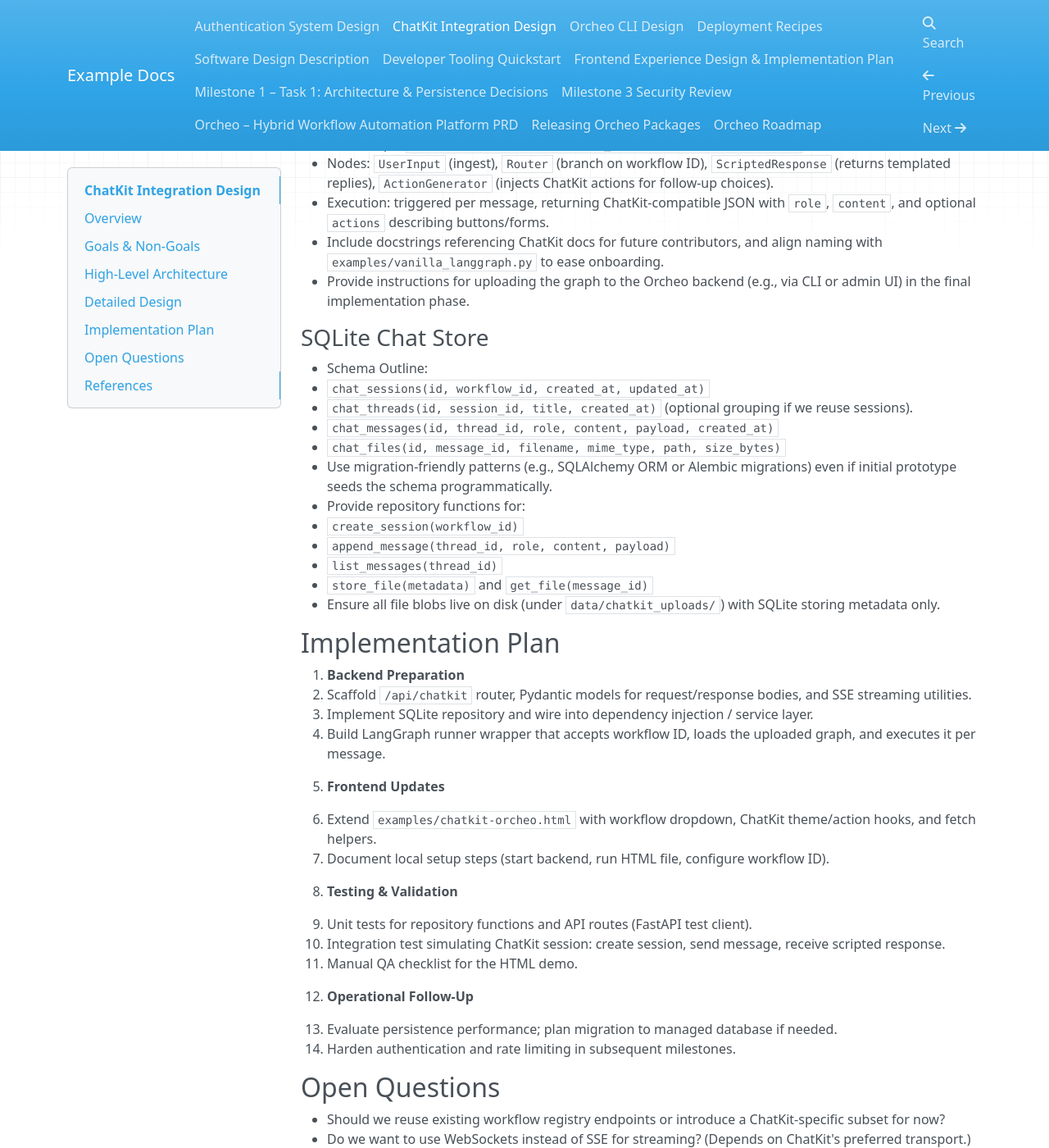
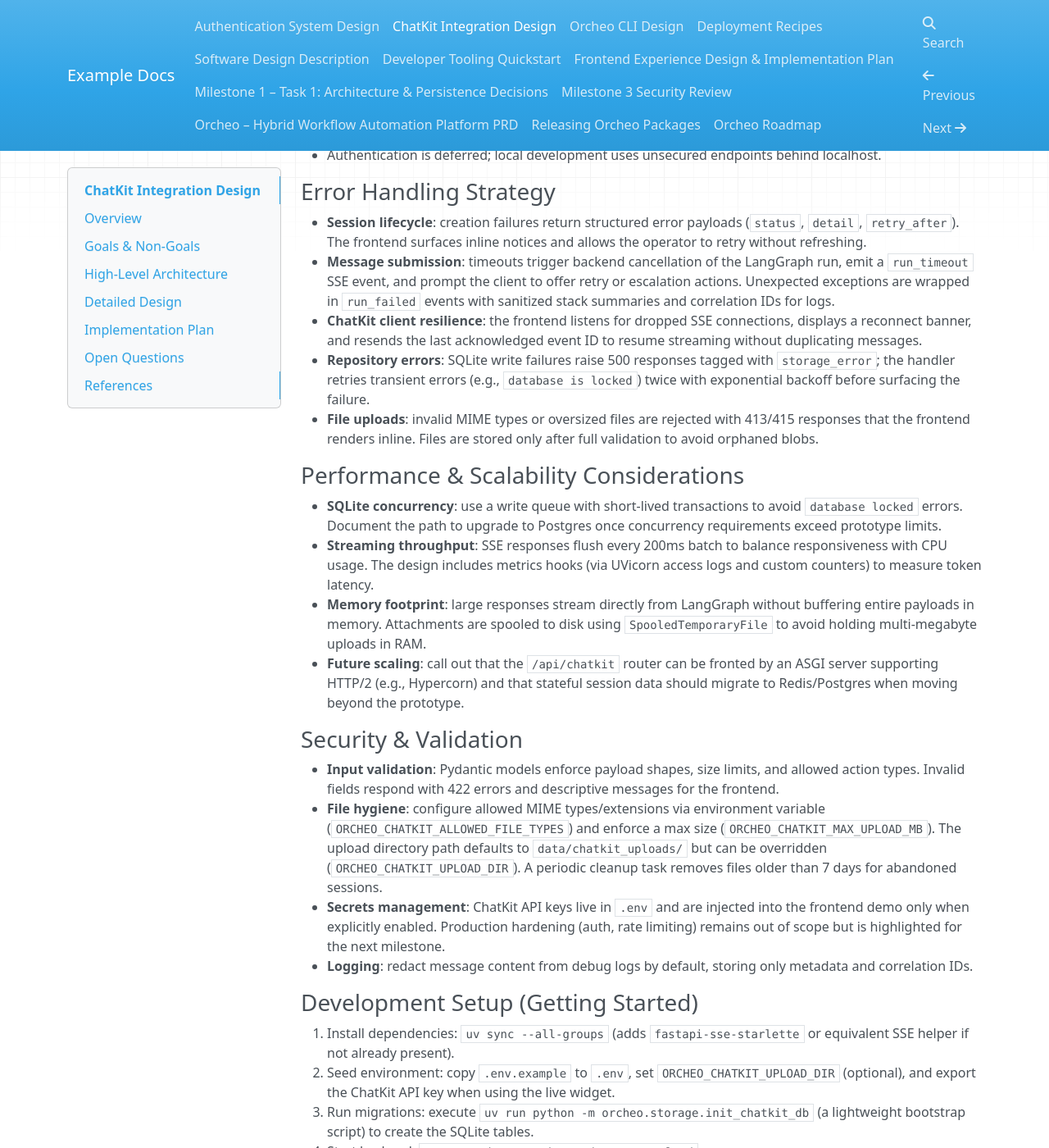
Before and after one commit to ShaojieJiang/orcheo, an MkDocs documentation site: the page built from docs/chatkit_integration_design.md, in a window 1280 px wide and 1400 px high, scrolled down 2435 px. Shown: the whole window at 82% size. Built offline with MkDocs 1.6.1, drawn with Linux system fonts in a browser that asks for light colours; nearby versions of some CDN libraries; some of the changed text lies outside the part shown.

Commit message:
docs: address chatkit design review feedback

```diff
--- a/docs/chatkit_integration_design.md
+++ b/docs/chatkit_integration_design.md
@@ -36,7 +36,7 @@
 
 ## Detailed Design
 ### Frontend (ChatKit Demo Page)
-- **Workflow Selector UI**: Add a `<select>` element populated from `/api/chatkit/workflows` so the operator can choose an Orcheo workflow. Fall back to client-side JSON seed for local demos.
+- **Workflow Selector UI**: Add a `<select>` element populated from `/api/chatkit/workflows` so the operator can choose an Orcheo workflow. When the fetch fails, surface a non-blocking inline error, keep the selector disabled, and offer a "Retry" control that reuses cached results when available. Fall back to client-side JSON seed for local demos so the prototype stays usable offline.
 - **ChatKit Client Initialization**:
   - Use `ChatKit.init({ apiUrl: '/api/chatkit', theme: 'orcheo', actions: [...] })` to point to the new backend.
   - Register action handlers that translate ChatKit action invocations (buttons, forms) into POST requests.
@@ -55,30 +55,59 @@
 | `/api/chatkit/sessions/{session_id}/actions` | POST | Handle ChatKit action invocations | Forwards payloads to LangGraph nodes as events. |
 | `/api/chatkit/sessions/{session_id}` | GET | Fetch session summary/state | Used for reconnection and debugging. |
 
+- Idempotency: message submissions include a client-supplied `message_id` so retried requests are deduplicated. Concurrent message submissions in the same session are serialized by the backend queue to preserve ordering while still returning 409 errors if a conflicting run is in-flight.
 - Responses follow JSON API conventions with `data` envelopes, while streaming uses server-sent events (SSE) to align with ChatKit's streaming mode.
 - Authentication is deferred; local development uses unsecured endpoints behind localhost.
 
+### Error Handling Strategy
+- **Session lifecycle**: creation failures return structured error payloads (`status`, `detail`, `retry_after`). The frontend surfaces inline notices and allows the operator to retry without refreshing.
+- **Message submission**: timeouts trigger backend cancellation of the LangGraph run, emit a `run_timeout` SSE event, and prompt the client to offer retry or escalation actions. Unexpected exceptions are wrapped in `run_failed` events with sanitized stack summaries and correlation IDs for logs.
+- **ChatKit client resilience**: the frontend listens for dropped SSE connections, displays a reconnect banner, and resends the last acknowledged event ID to resume streaming without duplicating messages.
+- **Repository errors**: SQLite write failures raise 500 responses tagged with `storage_error`; the handler retries transient errors (e.g., `database is locked`) twice with exponential backoff before surfacing the failure.
+- **File uploads**: invalid MIME types or oversized files are rejected with 413/415 responses that the frontend renders inline. Files are stored only after full validation to avoid orphaned blobs.
+
+### Performance & Scalability Considerations
+- **SQLite concurrency**: use a write queue with short-lived transactions to avoid `database locked` errors. Document the path to upgrade to Postgres once concurrency requirements exceed prototype limits.
+- **Streaming throughput**: SSE responses flush every 200ms batch to balance responsiveness with CPU usage. The design includes metrics hooks (via UVicorn access logs and custom counters) to measure token latency.
+- **Memory footprint**: large responses stream directly from LangGraph without buffering entire payloads in memory. Attachments are spooled to disk using `SpooledTemporaryFile` to avoid holding multi-megabyte uploads in RAM.
+- **Future scaling**: call out that the `/api/chatkit` router can be fronted by an ASGI server supporting HTTP/2 (e.g., Hypercorn) and that stateful session data should migrate to Redis/Postgres when moving beyond the prototype.
+
+### Security & Validation
+- **Input validation**: Pydantic models enforce payload shapes, size limits, and allowed action types. Invalid fields respond with 422 errors and descriptive messages for the frontend.
+- **File hygiene**: configure allowed MIME types/extensions via environment variable (`ORCHEO_CHATKIT_ALLOWED_FILE_TYPES`) and enforce a max size (`ORCHEO_CHATKIT_MAX_UPLOAD_MB`). The upload directory path defaults to `data/chatkit_uploads/` but can be overridden (`ORCHEO_CHATKIT_UPLOAD_DIR`). A periodic cleanup task removes files older than 7 days for abandoned sessions.
+- **Secrets management**: ChatKit API keys live in `.env` and are injected into the frontend demo only when explicitly enabled. Production hardening (auth, rate limiting) remains out of scope but is highlighted for the next milestone.
+- **Logging**: redact message content from debug logs by default, storing only metadata and correlation IDs.
+
+### Development Setup (Getting Started)
+1. Install dependencies: `uv sync --all-groups` (adds `fastapi-sse-starlette` or equivalent SSE helper if not already present).
+2. Seed environment: copy `.env.example` to `.env`, set `ORCHEO_CHATKIT_UPLOAD_DIR` (optional), and export the ChatKit API key when using the live widget.
+3. Run migrations: execute `uv run python -m orcheo.storage.init_chatkit_db` (a lightweight bootstrap script) to create the SQLite tables.
+4. Start backend: `uv run uvicorn orcheo.main:app --reload`.
+5. Launch demo: open `examples/chatkit-orcheo.html` in a static file server (`python -m http.server`) and ensure the workflow selector loads via `/api/chatkit/workflows`.
+6. Verify streaming: use browser dev tools to confirm SSE connections remain open and events carry incremental tokens.
+
 ### LangGraph Workflow Adapter
 - Create a new example graph (`examples/chatkit_workflow_graph.py`) that demonstrates:
-  - State shape: `{"messages": list, "workflow_id": str, "metadata": dict}`.
+- State shape: `{"messages": list, "workflow_id": str, "metadata": dict, "message_id": str}` to track deduplication and ordering.
   - Nodes: `UserInput` (ingest), `Router` (branch on workflow ID), `ScriptedResponse` (returns templated replies), `ActionGenerator` (injects ChatKit actions for follow-up choices).
-  - Execution: triggered per message, returning ChatKit-compatible JSON with `role`, `content`, and optional `actions` describing buttons/forms.
+- Execution: triggered per message, returning ChatKit-compatible JSON with `role`, `content`, `message_id`, and optional `actions` describing buttons/forms. The adapter validates that loaded workflows declare ChatKit compatibility metadata; incompatible graphs short-circuit with a descriptive error surfaced to the frontend.
 - Include docstrings referencing ChatKit docs for future contributors, and align naming with `examples/vanilla_langgraph.py` to ease onboarding.
-- Provide instructions for uploading the graph to the Orcheo backend (e.g., via CLI or admin UI) in the final implementation phase.
+- Provide instructions for uploading the graph to the Orcheo backend (e.g., via CLI or admin UI) in the final implementation phase, and add a version field so future revisions can be coordinated with ChatKit expectations.
 
 ### SQLite Chat Store
 - Schema Outline:
   - `chat_sessions(id, workflow_id, created_at, updated_at)`
   - `chat_threads(id, session_id, title, created_at)` (optional grouping if we reuse sessions).
-  - `chat_messages(id, thread_id, role, content, payload, created_at)`
-  - `chat_files(id, message_id, filename, mime_type, path, size_bytes)`
+- `chat_messages(id, thread_id, role, content, payload, created_at)`
+- `chat_files(id, message_id, filename, mime_type, path, size_bytes)`
 - Use migration-friendly patterns (e.g., SQLAlchemy ORM or Alembic migrations) even if initial prototype seeds the schema programmatically.
 - Provide repository functions for:
   - `create_session(workflow_id)`
   - `append_message(thread_id, role, content, payload)`
   - `list_messages(thread_id)`
   - `store_file(metadata)` and `get_file(message_id)`
-- Ensure all file blobs live on disk (under `data/chatkit_uploads/`) with SQLite storing metadata only.
+- Ensure all file blobs live on disk (under a configurable path defaulting to `data/chatkit_uploads/`) with SQLite storing metadata only. Introduce a background janitor task (async job on startup) that deletes orphaned files when sessions are purged to prevent storage leaks.
+- Document how to swap the repository to Postgres in future milestones once concurrency requirements increase.
 
 ## Implementation Plan
 1. **Backend Preparation**
@@ -91,9 +120,10 @@
    - Document local setup steps (start backend, run HTML file, configure workflow ID).
 
 3. **Testing & Validation**
-   - Unit tests for repository functions and API routes (FastAPI test client).
-   - Integration test simulating ChatKit session: create session, send message, receive scripted response.
-   - Manual QA checklist for the HTML demo.
+   - **Unit tests**: cover repository functions (including failure retries), API routes (422 validation, 409 concurrency, 500 storage errors), and SSE event ordering using mocked LangGraph responses.
+   - **Integration tests**: simulate a full ChatKit session by creating a session, posting messages with attachments, verifying streamed tokens, and asserting idempotency when resending a `message_id`.
+   - **Contract tests**: fixture-based tests that mock ChatKit webhooks to ensure payload compatibility across SDK versions.
+   - **Manual QA checklist**: verify workflow selector fallback, SSE reconnect banner, file upload validation errors, and cleanup scripts.
 
 4. **Operational Follow-Up**
    - Evaluate persistence performance; plan migration to managed database if needed.
```
